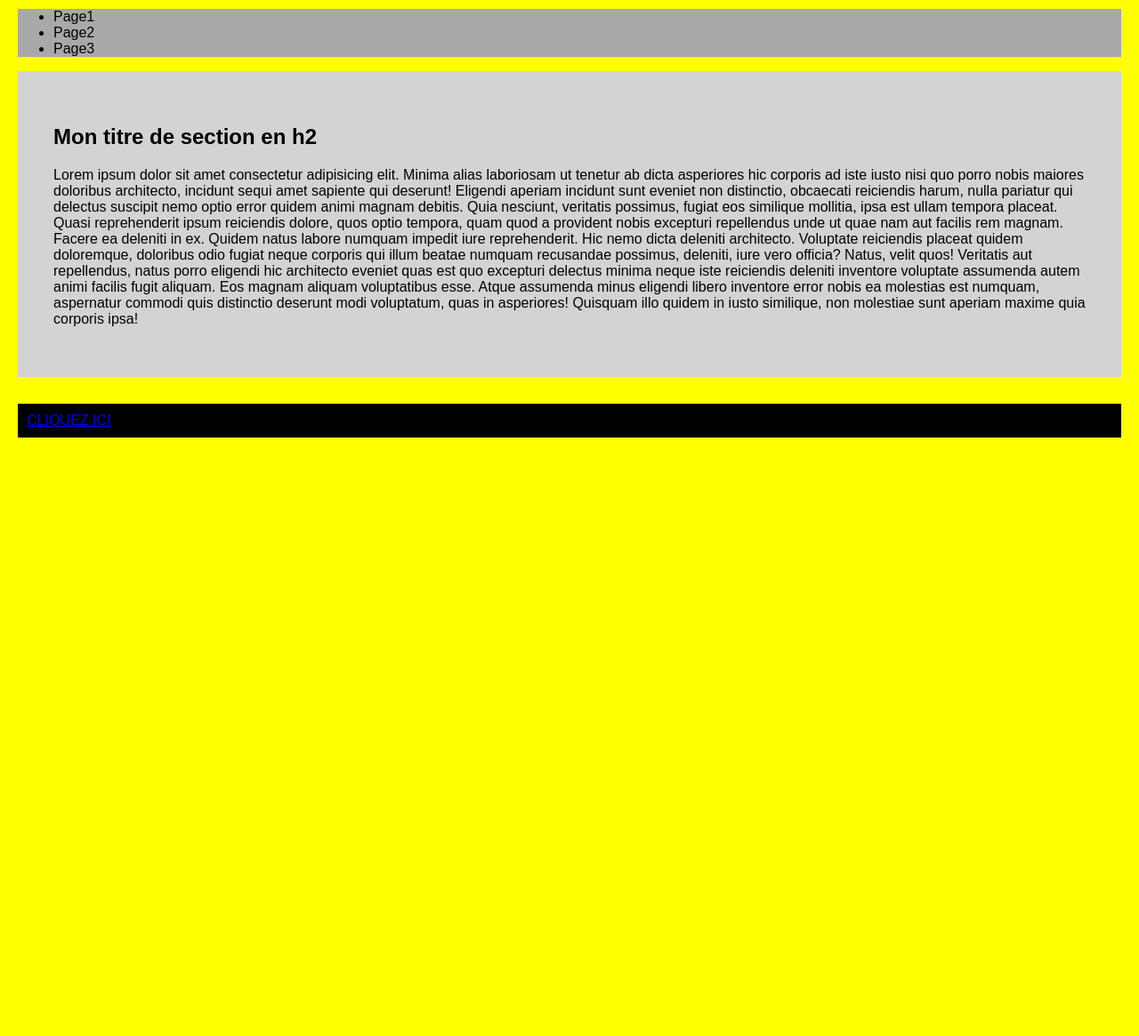
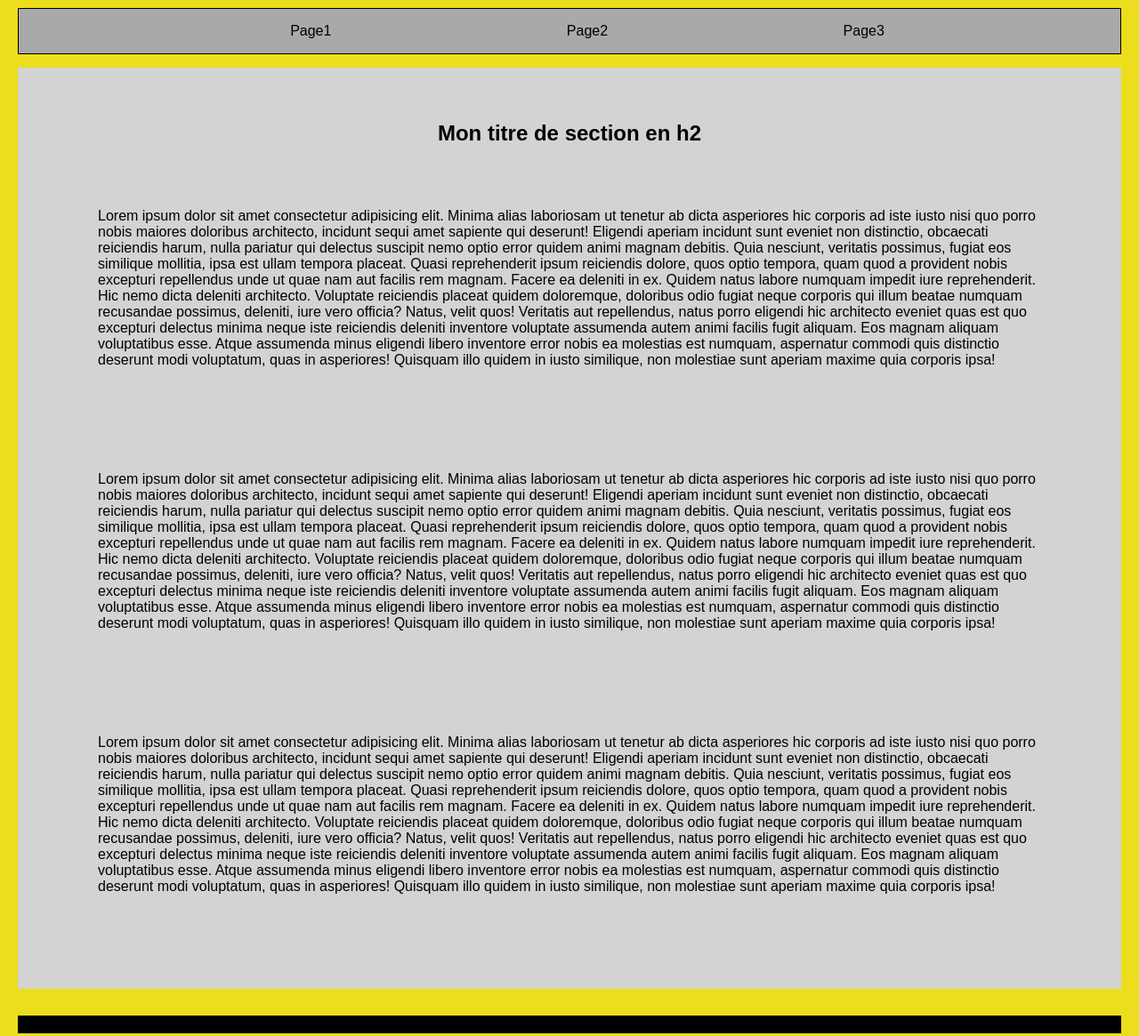
Before and after one commit to broskiV2/ControleHTML, a plain HTML site: page index.html in a window 1280 px wide. Shown: the part 100-1265 px from the top of the page at 89% size. Before the commit the page ends 800 px from the top, so only its background shows below. Drawn offline with Linux system fonts and the light colour scheme.

Commit message:
commit js

```diff
--- a/index.html
+++ b/index.html
@@ -1,15 +1,18 @@
 <!DOCTYPE html>
 <html lang="en">
+
 <head>
     <meta charset="UTF-8">
     <meta name="viewport" content="width=device-width, initial-scale=1.0">
     <title>Controle HTML</title>
     <link rel="stylesheet" href="style.css">
 </head>
+
 <body>
     <section id="section1">
         <h1>TITRE DE MON SITE EN H1</h1>
     </section>
+
     <section id="section2">
         <ul>
             <li>Page1</li>
@@ -17,13 +20,78 @@
             <li>Page3</li>
         </ul>
     </section>
+
     <section id="section3">
         <h2>Mon titre de section en h2</h2>
-        <p>Lorem ipsum dolor sit amet consectetur adipisicing elit. Minima alias laboriosam ut tenetur ab dicta asperiores hic corporis ad iste iusto nisi quo porro nobis maiores doloribus architecto, incidunt sequi amet sapiente qui deserunt! Eligendi aperiam incidunt sunt eveniet non distinctio, obcaecati reiciendis harum, nulla pariatur qui delectus suscipit nemo optio error quidem animi magnam debitis. Quia nesciunt, veritatis possimus, fugiat eos similique mollitia, ipsa est ullam tempora placeat. Quasi reprehenderit ipsum reiciendis dolore, quos optio tempora, quam quod a provident nobis excepturi repellendus unde ut quae nam aut facilis rem magnam. Facere ea deleniti in ex. Quidem natus labore numquam impedit iure reprehenderit. Hic nemo dicta deleniti architecto. Voluptate reiciendis placeat quidem doloremque, doloribus odio fugiat neque corporis qui illum beatae numquam recusandae possimus, deleniti, iure vero officia? Natus, velit quos! Veritatis aut repellendus, natus porro eligendi hic architecto eveniet quas est quo excepturi delectus minima neque iste reiciendis deleniti inventore voluptate assumenda autem animi facilis fugit aliquam. Eos magnam aliquam voluptatibus esse. Atque assumenda minus eligendi libero inventore error nobis ea molestias est numquam, aspernatur commodi quis distinctio deserunt modi voluptatum, quas in asperiores! Quisquam illo quidem in iusto similique, non molestiae sunt aperiam maxime quia corporis ipsa!</p>
-    </section>
-    <section id="section4">
-        <a href="#">CLIQUEZ ICI</a>
+        <p>Lorem ipsum dolor sit amet consectetur adipisicing elit. Minima alias laboriosam ut tenetur ab dicta
+            asperiores hic corporis ad iste iusto nisi quo porro nobis maiores doloribus architecto, incidunt sequi
+            amet sapiente qui deserunt! Eligendi aperiam incidunt sunt eveniet non distinctio, obcaecati reiciendis
+            harum, nulla pariatur qui delectus suscipit nemo optio error quidem animi magnam debitis. Quia nesciunt,
+            veritatis possimus, fugiat eos similique mollitia, ipsa est ullam tempora placeat. Quasi reprehenderit
+            ipsum reiciendis dolore, quos optio tempora, quam quod a provident nobis excepturi repellendus unde ut
+            quae nam aut facilis rem magnam. Facere ea deleniti in ex. Quidem natus labore numquam impedit iure
+            reprehenderit. Hic nemo dicta deleniti architecto. Voluptate reiciendis placeat quidem doloremque,
+            doloribus odio fugiat neque corporis qui illum beatae numquam recusandae possimus, deleniti, iure vero
+            officia? Natus, velit quos! Veritatis aut repellendus, natus porro eligendi hic architecto eveniet quas
+            est quo excepturi delectus minima neque iste reiciendis deleniti inventore voluptate assumenda autem animi
+            facilis fugit aliquam. Eos magnam aliquam voluptatibus esse. Atque assumenda minus eligendi libero inventore
+            error nobis ea molestias est numquam, aspernatur commodi quis distinctio deserunt modi voluptatum, quas in
+            asperiores! Quisquam illo quidem in iusto similique, non molestiae sunt aperiam maxime quia corporis ipsa!
+        </p>
+        <p>Lorem ipsum dolor sit amet consectetur adipisicing elit. Minima alias laboriosam ut tenetur ab dicta
+            asperiores hic corporis ad iste iusto nisi quo porro nobis maiores doloribus architecto, incidunt sequi
+            amet sapiente qui deserunt! Eligendi aperiam incidunt sunt eveniet non distinctio, obcaecati reiciendis
+            harum, nulla pariatur qui delectus suscipit nemo optio error quidem animi magnam debitis. Quia nesciunt,
+            veritatis possimus, fugiat eos similique mollitia, ipsa est ullam tempora placeat. Quasi reprehenderit
+            ipsum reiciendis dolore, quos optio tempora, quam quod a provident nobis excepturi repellendus unde ut
+            quae nam aut facilis rem magnam. Facere ea deleniti in ex. Quidem natus labore numquam impedit iure
+            reprehenderit. Hic nemo dicta deleniti architecto. Voluptate reiciendis placeat quidem doloremque,
+            doloribus odio fugiat neque corporis qui illum beatae numquam recusandae possimus, deleniti, iure vero
+            officia? Natus, velit quos! Veritatis aut repellendus, natus porro eligendi hic architecto eveniet quas
+            est quo excepturi delectus minima neque iste reiciendis deleniti inventore voluptate assumenda autem animi
+            facilis fugit aliquam. Eos magnam aliquam voluptatibus esse. Atque assumenda minus eligendi libero inventore
+            error nobis ea molestias est numquam, aspernatur commodi quis distinctio deserunt modi voluptatum, quas in
+            asperiores! Quisquam illo quidem in iusto similique, non molestiae sunt aperiam maxime quia corporis ipsa!
+        </p>
+        <p>Lorem ipsum dolor sit amet consectetur adipisicing elit. Minima alias laboriosam ut tenetur ab dicta
+            asperiores hic corporis ad iste iusto nisi quo porro nobis maiores doloribus architecto, incidunt sequi
+            amet sapiente qui deserunt! Eligendi aperiam incidunt sunt eveniet non distinctio, obcaecati reiciendis
+            harum, nulla pariatur qui delectus suscipit nemo optio error quidem animi magnam debitis. Quia nesciunt,
+            veritatis possimus, fugiat eos similique mollitia, ipsa est ullam tempora placeat. Quasi reprehenderit
+            ipsum reiciendis dolore, quos optio tempora, quam quod a provident nobis excepturi repellendus unde ut
+            quae nam aut facilis rem magnam. Facere ea deleniti in ex. Quidem natus labore numquam impedit iure
+            reprehenderit. Hic nemo dicta deleniti architecto. Voluptate reiciendis placeat quidem doloremque,
+            doloribus odio fugiat neque corporis qui illum beatae numquam recusandae possimus, deleniti, iure vero
+            officia? Natus, velit quos! Veritatis aut repellendus, natus porro eligendi hic architecto eveniet quas
+            est quo excepturi delectus minima neque iste reiciendis deleniti inventore voluptate assumenda autem animi
+            facilis fugit aliquam. Eos magnam aliquam voluptatibus esse. Atque assumenda minus eligendi libero inventore
+            error nobis ea molestias est numquam, aspernatur commodi quis distinctio deserunt modi voluptatum, quas in
+            asperiores! Quisquam illo quidem in iusto similique, non molestiae sunt aperiam maxime quia corporis ipsa!
+        </p>
     </section>
 
+    <section id="section4">
+        <a id="click" href="#">CLIQUEZ ICI</a>
+    </section>
+
+    <script>
+        function scrollToTop() {
+            window.scrollTo({
+                top: 0,
+                behavior: 'smooth'
+            });
+        }
+
+        window.onscroll = function () {
+            var button = document.getElementById("click");
+            if (document.body.scrollTop > 100 || document.documentElement.scrollTop > 100) {
+                button.style.display = "block";
+            } else {
+                button.style.display = "none";
+            }
+        };
+    </script>
+
 </body>
+
 </html>
--- a/style.css
+++ b/style.css
@@ -1,5 +1,5 @@
 body {
-    background-color: yellow;
+    background-color: rgb(236, 222, 28);
     font-family: Arial;
     margin: 20px;
 
@@ -15,6 +15,10 @@ body {
 
 #section2 {
     background-color: darkgrey;
+    border: 1px solid black;
+    margin-top: 15px;
+    margin-bottom: 15px;
+    text-align: center;
 }
 
 #section3 {
@@ -26,4 +30,24 @@ body {
     background-color: black;
     padding: 10px;
     margin-top: 30px;
+    text-align: center;
+
 }
+
+a {
+    text-decoration: none;
+    color: white;
+}
+
+p {
+    padding: 50px;
+}
+
+h2 {
+    text-align: center;
+}
+
+ul li {
+    display: inline-block;
+    margin: 0 130px;
+}
```
Also changed, not shown: script.js (deleted).
